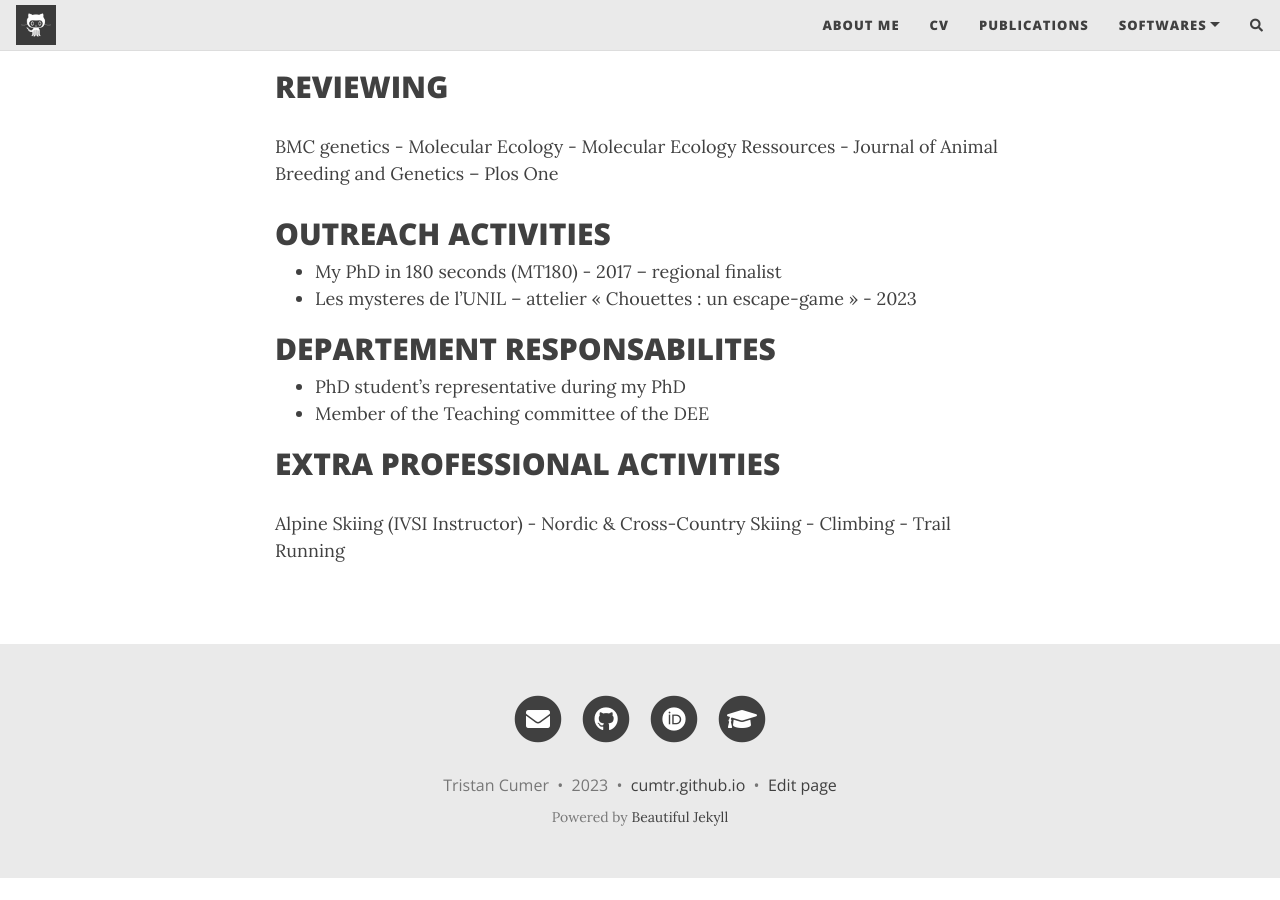
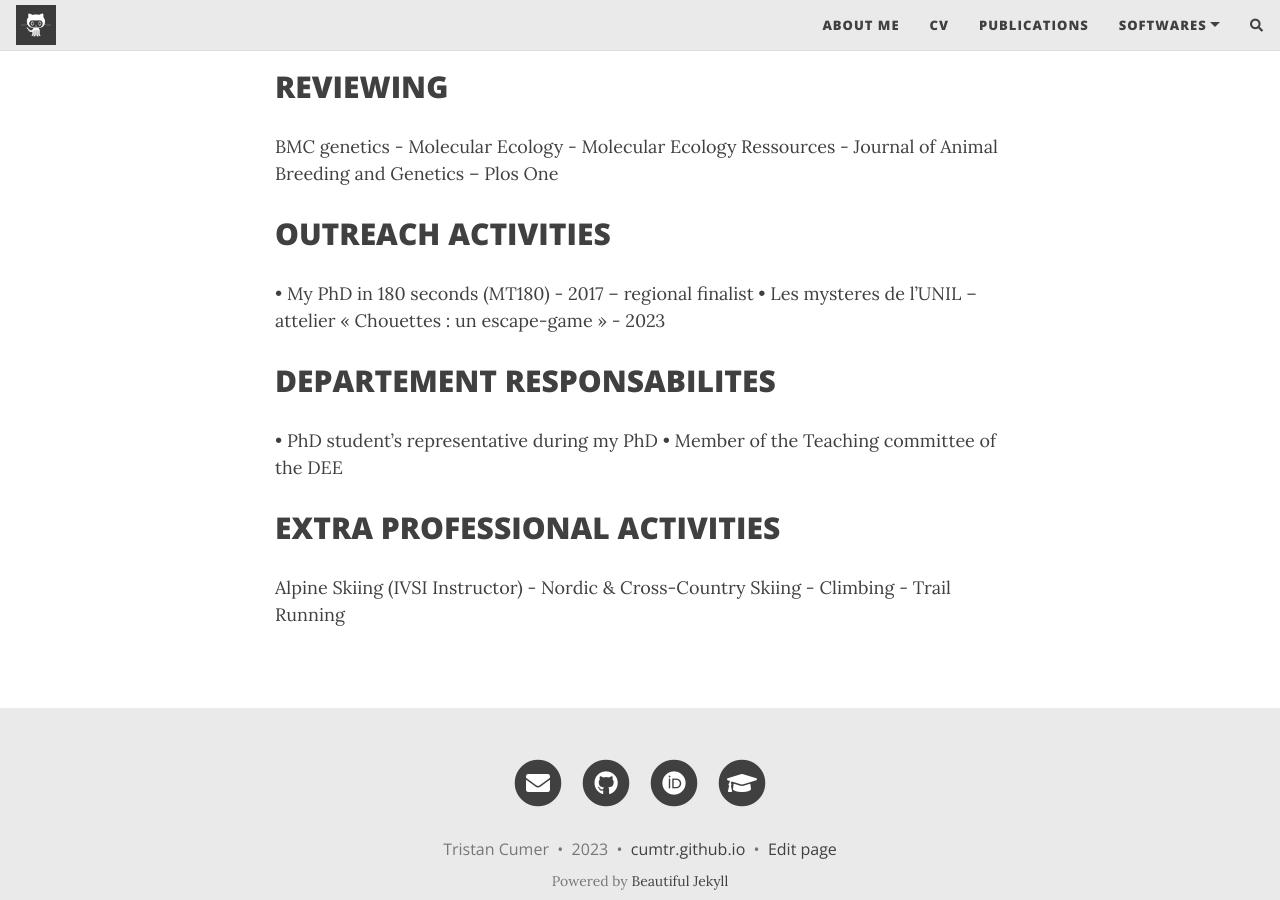
Before and after one commit to cumtr/cumtr.github.io, a Jekyll site: the page built from CV.md, in a window 1280 px wide and 900 px high, scrolled down 3350 px. Built offline with Jekyll 4.4.1, drawn with Linux system fonts in a browser that asks for light colours; nearby versions of some CDN libraries; comment, search, counter and statistics services are not loaded; before the commit the page ends 4228 px from its top, so only the background shows below that.

Commit message:
Update CV.md

```diff
--- a/CV.md
+++ b/CV.md
@@ -107,14 +107,14 @@ BMC genetics - Molecular Ecology - Molecular Ecology Ressources - Journal of Ani
 
 ## OUTREACH ACTIVITIES
 
-- My PhD in 180 seconds (MT180) - 2017 – regional finalist
-- Les mysteres de l’UNIL – attelier « Chouettes : un escape-game » - 2023
+• My PhD in 180 seconds (MT180) - 2017 – regional finalist
+• Les mysteres de l’UNIL – attelier « Chouettes : un escape-game » - 2023
 
 
 ## DEPARTEMENT RESPONSABILITES
 
-- PhD student’s representative during my PhD
-- Member of the Teaching committee of the DEE
+• PhD student’s representative during my PhD
+• Member of the Teaching committee of the DEE
 
 
 ## EXTRA PROFESSIONAL ACTIVITIES
```
